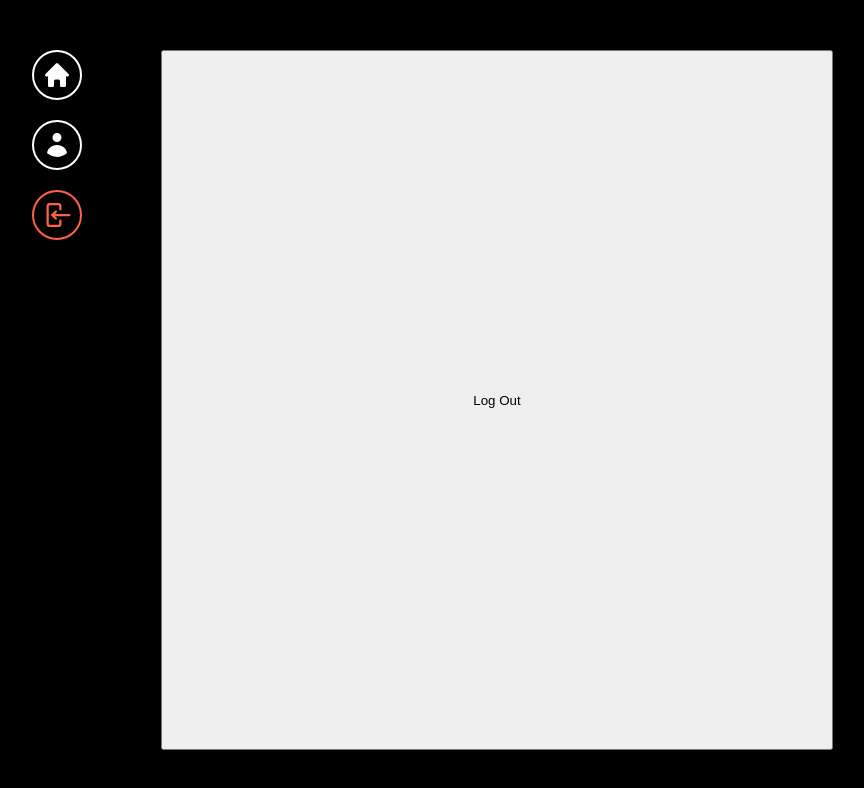
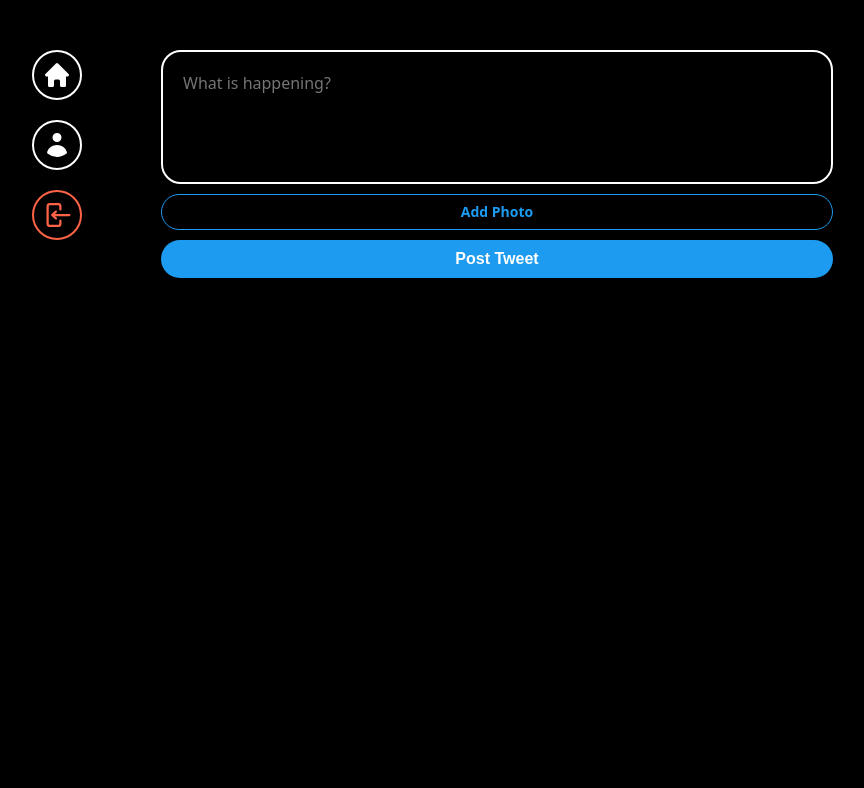
Before and after one commit to swing-park/nwitter-reloaded, a React (Vite) app: page / in a window 1280 px wide. Shown: the top 788 px of the page, without its empty margins (237-1101 px from the left). Built offline with nearby package versions, Linux system fonts and the light colour scheme; no server answers; sample sign-in values are in the browser's storage.

Commit message:
:sparkles: Feat : add post tweet form
- use firebase database
- use firebase storage (for save image)
- add post tweet form

```diff
--- a/src/firebase.ts
+++ b/src/firebase.ts
@@ -1,5 +1,7 @@
 import { initializeApp } from "firebase/app";
 import { getAuth } from "firebase/auth";
+import { getFirestore } from "firebase/firestore";
+import { getStorage } from "firebase/storage";
 
 const firebaseConfig = {
   apiKey: "AIzaSyDPKYamYMRSUaxNf4nHnBMubv9B5yEYMqY",
@@ -13,3 +15,5 @@ const firebaseConfig = {
 const app = initializeApp(firebaseConfig);
 
 export const auth = getAuth(app);
+export const storage = getStorage(app);
+export const db = getFirestore(app);
--- a/src/routes/Home.tsx
+++ b/src/routes/Home.tsx
@@ -1,11 +1,13 @@
-import { auth } from "../firebase";
+import styled from "styled-components";
+import PostTweetForm from "./PostTweetForm";
+
+const Wrapper = styled.div``;
 
 const Home = () => {
-  const logout = () => auth.signOut();
   return (
-    <>
-      <button onClick={logout}>Log Out</button>
-    </>
+    <Wrapper>
+      <PostTweetForm />
+    </Wrapper>
   );
 };
 
--- /dev/null
+++ b/src/routes/PostTweetForm.tsx
@@ -0,0 +1,124 @@
+import { addDoc, collection } from "firebase/firestore";
+import React, { useState } from "react";
+import styled from "styled-components";
+import { auth, db } from "../firebase";
+
+const Form = styled.form`
+  display: flex;
+  flex-direction: column;
+  gap: 10px;
+`;
+
+const TextArea = styled.textarea`
+  border: 2px solid white;
+  padding: 20px;
+  border-radius: 20px;
+  font-size: 16px;
+  color: white;
+  background-color: black;
+  width: 100%;
+  resize: none;
+  &::placeholder {
+    font-size: 16px;
+    font-family: system-ui, -apple-system, BlinkMacSystemFont, "Segoe UI",
+      Roboto, Oxygen, Ubuntu, Cantarell, "Open Sans", "Helvetica Neue",
+      sans-serif;
+  }
+  &:focus {
+    outline: none;
+    border-color: #1d9bf0;
+  }
+`;
+
+const AttachFileButton = styled.label`
+  padding: 10px 0px;
+  color: #1d9bf0;
+  text-align: center;
+  border-radius: 20px;
+  border: 1px solid #1d9bf0;
+  font-size: 14px;
+  font-weight: 600;
+  cursor: pointer;
+`;
+
+const AttachFileInput = styled.input`
+  display: none;
+`;
+
+const SubmitButton = styled.input`
+  background-color: #1d9bf0;
+  padding: 10px 0px;
+  color: white;
+  border-radius: 20px;
+  border: none;
+  font-size: 16px;
+  font-weight: 600;
+  cursor: pointer;
+  &:hover,
+  &:active {
+    opacity: 0.9;
+  }
+`;
+
+const PostTweetForm = () => {
+  const [isLoading, setIsLoading] = useState(false);
+  const [tweet, setTweet] = useState("");
+  const [file, setFile] = useState<File | null>(null);
+
+  const handleOnChange = (e: React.ChangeEvent<HTMLTextAreaElement>) => {
+    setTweet(e.target.value);
+  };
+
+  const handleOnFileChange = (e: React.ChangeEvent<HTMLInputElement>) => {
+    const { files } = e.target;
+    if (files && files.length === 1) setFile(files[0]);
+  };
+
+  const handleOnSubmit = async (e: React.FormEvent<HTMLFormElement>) => {
+    e.preventDefault();
+    const user = auth.currentUser;
+
+    if (!user || isLoading || tweet === "" || tweet.length > 180) return;
+
+    try {
+      setIsLoading(true);
+      await addDoc(collection(db, "tweets"), {
+        tweet,
+        createAt: Date.now(),
+        username: user.displayName || "Anonoymous",
+        userId: user.uid,
+      });
+    } catch (err) {
+      console.error(err);
+    } finally {
+      setIsLoading(false);
+    }
+  };
+
+  return (
+    <Form onSubmit={handleOnSubmit}>
+      <TextArea
+        rows={5}
+        maxLength={180}
+        placeholder="What is happening?"
+        value={tweet}
+        onChange={handleOnChange}
+      />
+      <AttachFileButton htmlFor="file">
+        {file ? "Photo Added ✅" : "Add Photo"}
+      </AttachFileButton>
+      <AttachFileInput
+        type="file"
+        id="file"
+        accept="image/*"
+        onChange={handleOnFileChange}
+      />
+      <SubmitButton
+        type="submit"
+        value={isLoading ? "Posting..." : "Post Tweet"}
+      />
+    </Form>
+  );
+};
+
+export default PostTweetForm;
```
